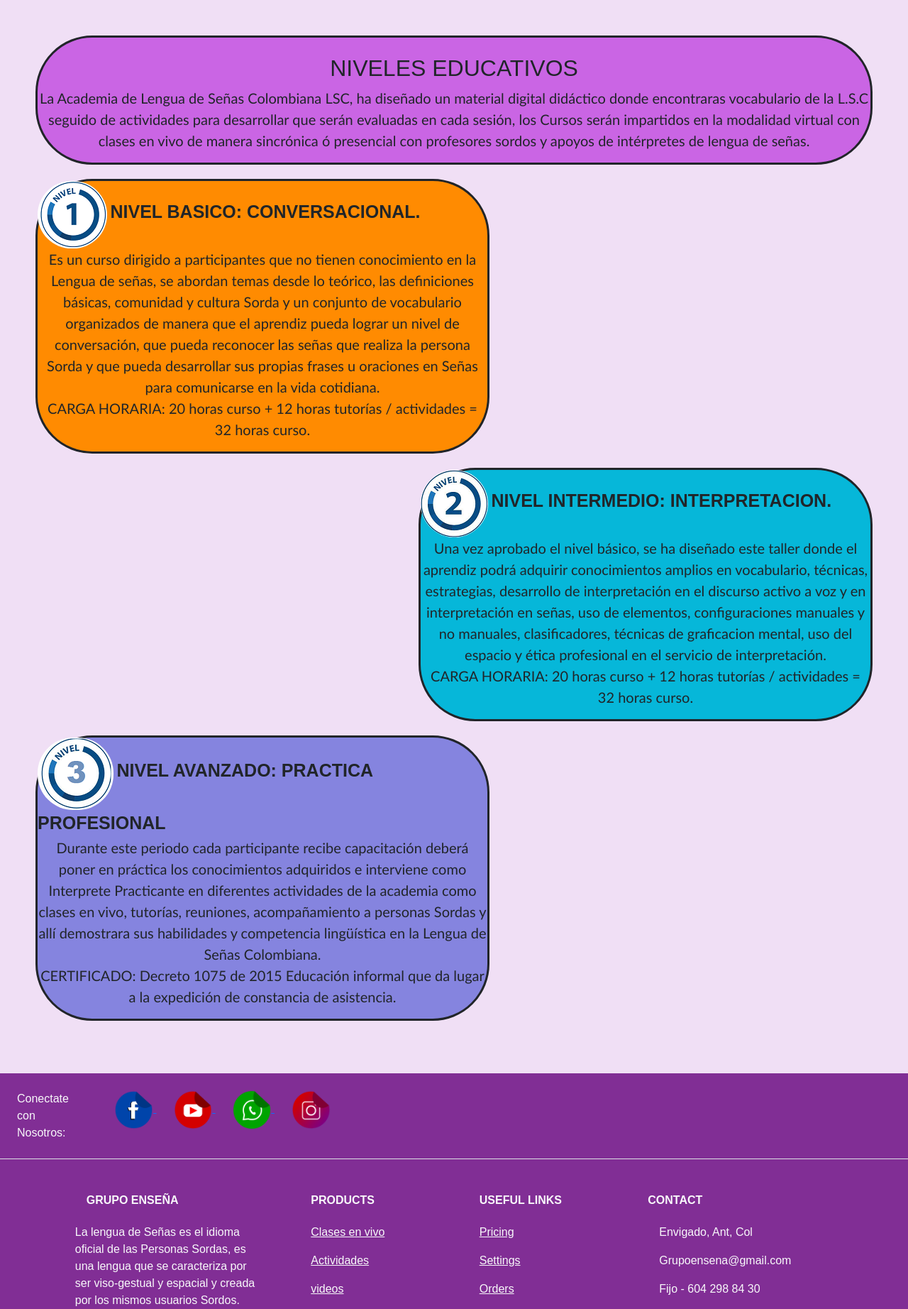
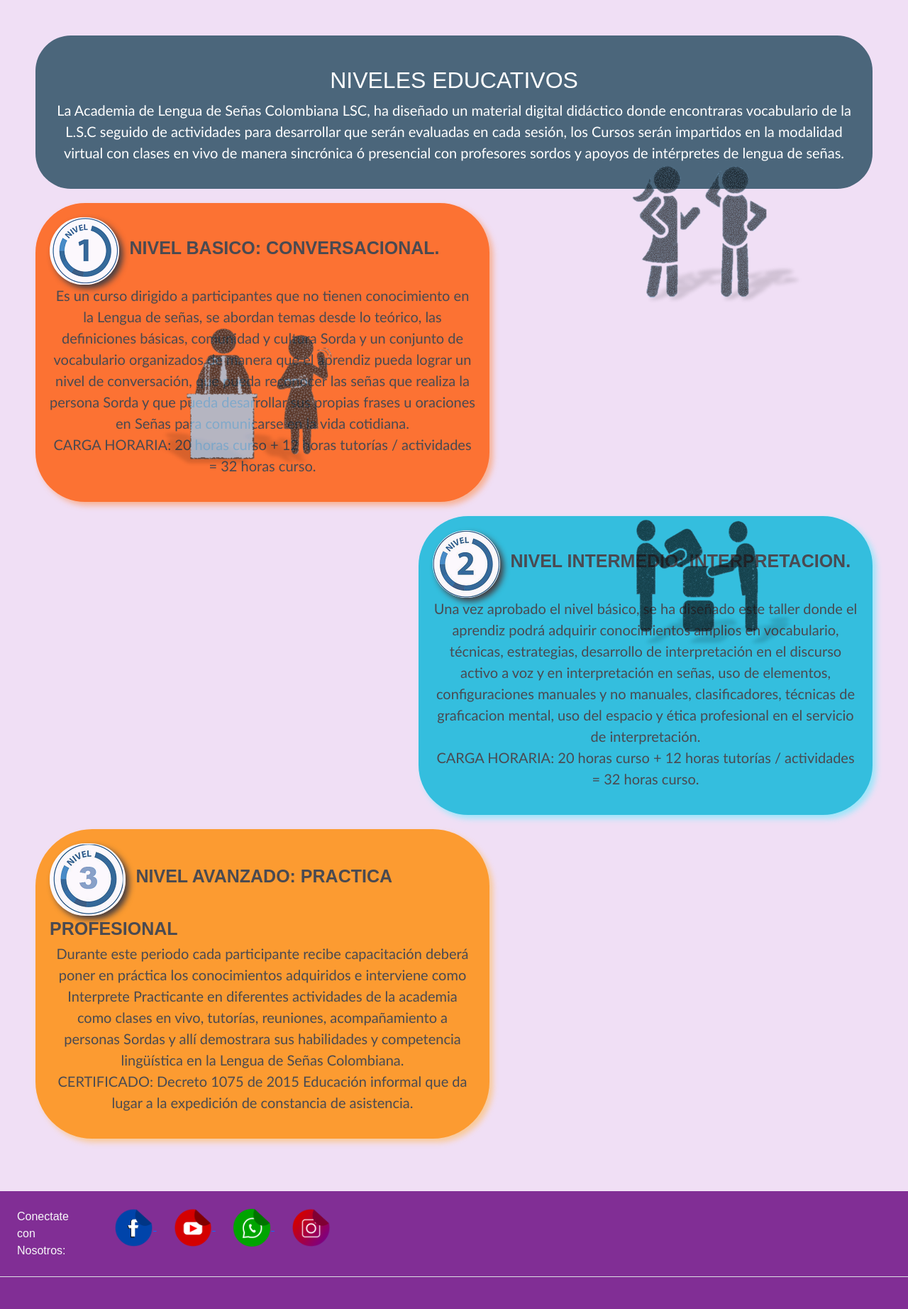
Before and after one commit to pabloskyDev/grupo-ensenia, a PHP site: page /niveles.html in a window 1280 px wide. Shown: the part 126-1970 px from the top of the page at 71% size. Run offline with PHP 8.4, Linux system fonts and the light colour scheme; some libraries are stand-ins or nearby versions; some web fonts are replaced.

Commit message:
cambios iconos pagina niveles educativos

```diff
--- a/niveles.html
+++ b/niveles.html
@@ -58,7 +58,7 @@
         </p>
       </div>
       <div id="nivel1">
-          <img src="./img/Nivel 1.png" alt="" >
+          <img class="levelicon" src="./img/Nivel 1.png" alt="icono nivel" >
           <b>NIVEL BASICO: CONVERSACIONAL.</b>
         <p>Es un curso dirigido a participantes que no tienen conocimiento en la Lengua de señas,
           se abordan temas desde lo teórico, las definiciones básicas, comunidad y cultura Sorda y
@@ -69,8 +69,9 @@
           CARGA HORARIA: 20 horas curso + 12 horas tutorías / actividades = 32 horas curso.
           </p>
       </div>
+      <img class="imglevel1 position-absolute"  src="./img/iconolevel1.png" alt="">
       <div id="nivel2">
-        <img src="./img/Nivel 2.png" alt="" >
+        <img class="levelicon" src="./img/Nivel 2.png" alt="icono nivel" >
         <b>NIVEL INTERMEDIO: INTERPRETACION.</b>
       <p>Una vez aprobado el nivel básico, se ha diseñado este taller donde el aprendiz podrá adquirir
         conocimientos amplios en vocabulario, técnicas, estrategias, desarrollo de interpretación en el
@@ -81,8 +82,9 @@
         CARGA HORARIA: 20 horas curso + 12 horas tutorías / actividades = 32 horas curso.
       </p>
     </div>
+    <img class="imglevel2 position-absolute"  src="./img/iconolevel2.png" alt="">
     <div id="nivel3">
-      <img src="./img/Nivel 3.png" alt="" >
+      <img class="levelicon" src="./img/Nivel 3.png" alt="icono nivel" >
       <b>NIVEL AVANZADO: PRACTICA PROFESIONAL</b>
     <p>Durante este periodo cada participante recibe capacitación deberá poner en práctica los conocimientos
       adquiridos e interviene como Interprete Practicante en diferentes actividades de la academia como
@@ -90,10 +92,10 @@
       y competencia lingüística en la Lengua de Señas Colombiana.
       <br>
       CERTIFICADO:  Decreto 1075 de 2015 Educación informal que da lugar a la expedición de constancia de asistencia.
-
     </p>
   </div>
-    </div>
+  <img class="imglevel3 position-absolute"  src="./img/iconolevel3.png" alt="">
+</div>
 <br>
 <!-- Footer -->
 <footer class="text-center text-lg-start bg-card1 text-muted ">
--- a/quienessomos.html
+++ b/quienessomos.html
@@ -27,7 +27,7 @@
         </button>
         <div class="collapse navbar-collapse col-md-8" id="navbarSupportedContent">
           <ul class="navbar-nav col-12 d-flex justify-content-end pe-5 fs-5">
-            <a class="nav-link active color-azul" href="./niveles.html" >
+            <a class="nav-link text-white" href="./niveles.html" >
               Niveles Educativos
             </a>
             <a class="nav-link text-white" href="colaboradores.html">
@@ -36,7 +36,7 @@
             <a class="nav-link  text-white" href="canales.html">
               Canales
             </a>
-            <a class="nav-link text-white" href="quienessomos.html">
+            <a class="nav-link text-white active color-morado" href="quienessomos.html">
               Quienes Somos
             </a>
             <a class="nav-link text-white" href="estudiantes.html">Estudiantes</a>
--- a/styles/style.css
+++ b/styles/style.css
@@ -36,7 +36,7 @@
 }
 
  .imgsCarrousel2{
-  height: 500px;
+  height: 700px;
   margin-top: 20px;
   margin-bottom:60px;
   border-radius: 50px;
@@ -98,6 +98,12 @@
 }
 #fondosecpsordos{
   background-image:url(../img/fondoSecPsordos.png);
+  background-repeat: no-repeat;
+  background-position: center;
+  background-size: cover;
+}
+#fondoInterpretes{
+  background-image:url(../img/FondoSeñasInterpetes.png);
   background-repeat: no-repeat;
   background-position: center;
   background-size: cover;
@@ -301,33 +307,64 @@ input {
 
 }
 .Niveles #TituloNivel{
-  background-color: #ca65e4;
-  border-style: solid;
-  border-radius: 80px;
+  background-color:#4b667b;
+  border-radius: 50px;
+  color: white;
+  padding: 20px;
 }
 .Niveles #nivel1{
   width: 50vw;
-  background-color: #FF8B01;
-  border-style: solid;
-  border-radius: 80px;
+  background-color: #FF5703;
+  opacity: 80%;
+  border-radius: 70px;
   grid-template-columns: 30% 70%;
+  box-shadow: 5px 5px 8px #faa67c;
+  padding: 20px;
 }
+.imglevel1{
+  margin-left: 65%;
+  margin-top: 14%;
+  height: 200px;
+}
+
+.imglevel2{
+  margin-top: 32%;
+  height: 200px;
+  margin-left: 10%;
+}
+
+.imglevel3{
+  margin-left: 65%;
+  margin-top: 52%;
+  height: 200px;
+}
+
 .Niveles #nivel2{
   width: 50vw;
   background-color: #06b7d9;
-  border-style: solid;
-  border-radius: 80px;
+  border-radius: 70px;
   margin-left: auto;
+  opacity: 80%;
+  box-shadow: 5px 5px 8px #87e8fc;
+  padding: 20px;
 }
 .Niveles #nivel3{
   width: 50vw;
-  background-color: #8584df;
-  border-style: solid;
+  background-color: #FF8B01;
+  opacity: 80%;
   border-radius: 80px;
+  box-shadow: 5px 5px 8px #fcc480;
+  padding: 20px;
+}
+
+.levelicon{
+  box-shadow: 5px 5px 8px #1b1616;
+  margin-right: 10px;
 }
 .Niveles b{
   font-size: 25px;
 }
+
 .Niveles h2{
   text-align: center;
   font: bolder;
```
Also changed, not shown: colaboradores.html (+21 -39 lines), img/FondoSeñasInterpetes.png (added), img/INTERPRETE1 YANETH3D.jpg (added), img/INTERPRETE1 YANETH3D.png (added), img/iconolevel1.png (added), img/iconolevel2.png (added), img/iconolevel3.png (added).
